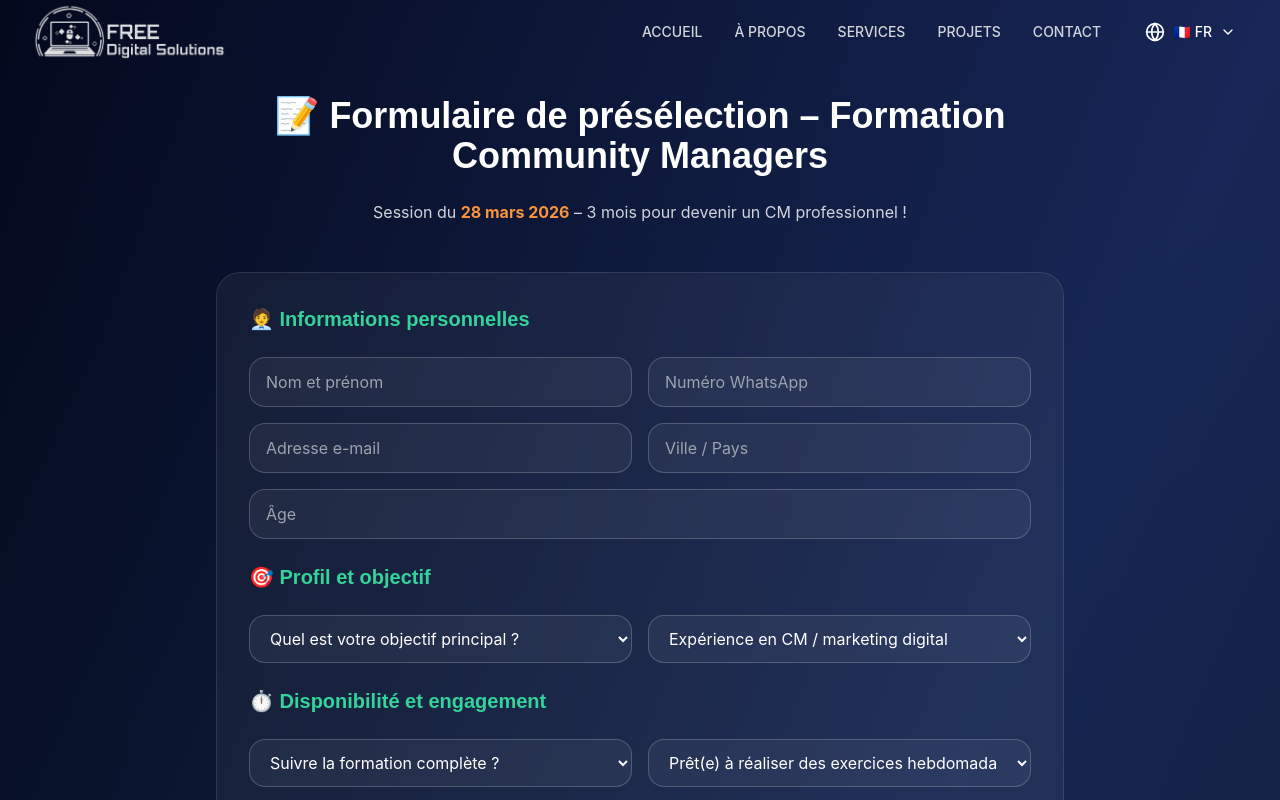
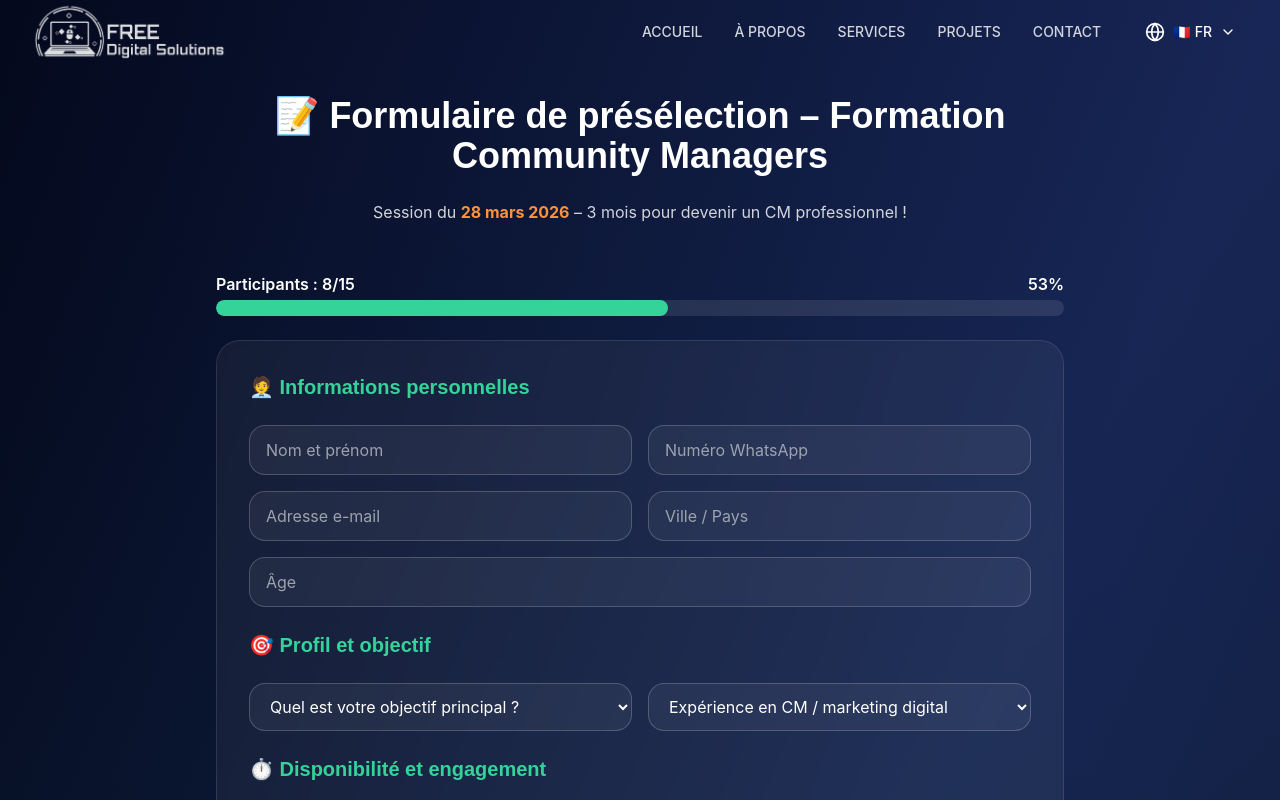
Before and after one commit to precurseur01/community-portfolio, a React (Vite) app: page /preselection in a window 1280 px wide. Shown: the top 800 px of the page. Built offline with nearby package versions, Linux system fonts and the light colour scheme.

Commit message:
progressBar

```diff
--- /dev/null
+++ b/src/components/FakeProgressBar.tsx
@@ -0,0 +1,21 @@
+function FakeProgressBar() {
+    const totalSlots = 15;
+    const filledSlots = 8; // tu peux changer ce nombre pour simuler
+    const percentage = (filledSlots / totalSlots) * 100;
+
+    return (
+        <div className="mb-6">
+            <div className="flex justify-between mb-1 text-white font-semibold">
+                <span>Participants : {filledSlots}/{totalSlots}</span>
+                <span>{Math.round(percentage)}%</span>
+            </div>
+            <div className="w-full h-4 bg-white/10 rounded-full overflow-hidden">
+                <div
+                    className="h-4 bg-emerald-400 rounded-full transition-all duration-500"
+                    style={{ width: `${percentage}%` }}
+                ></div>
+            </div>
+        </div>
+    );
+}
+export default FakeProgressBar;
--- a/src/components/Pages/PreselectionForm.tsx
+++ b/src/components/Pages/PreselectionForm.tsx
@@ -1,6 +1,7 @@
 import { useState, useRef } from "react";
 import { Send } from "lucide-react";
 import { useTranslation, Trans } from "react-i18next";
+import FakeProgressBar from "../FakeProgressBar";
 
 export default function PreselectionForm() {
     const { t } = useTranslation();
@@ -66,6 +67,8 @@ export default function PreselectionForm() {
                         Session du <span className="text-orange-400 font-bold">28 mars 2026</span> – 3 mois pour devenir un CM professionnel !
                     </Trans>
                 </p>
+                {/* Barre de progression fictive */}
+                <FakeProgressBar />
 
                 <form
                     ref={formRef}
```
